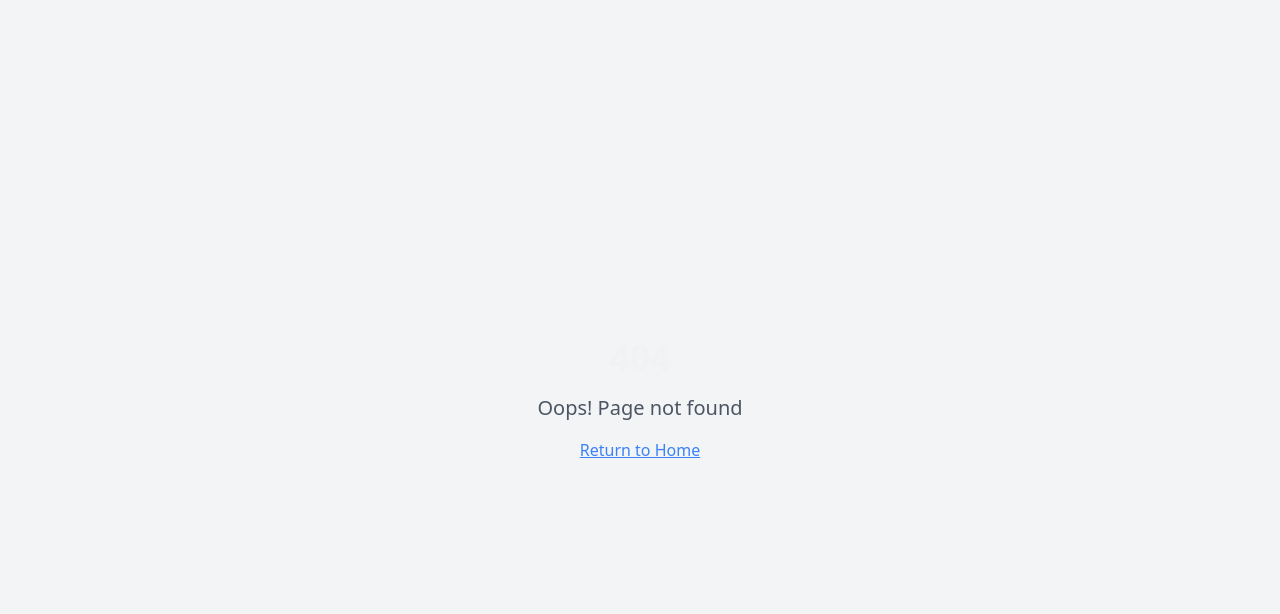
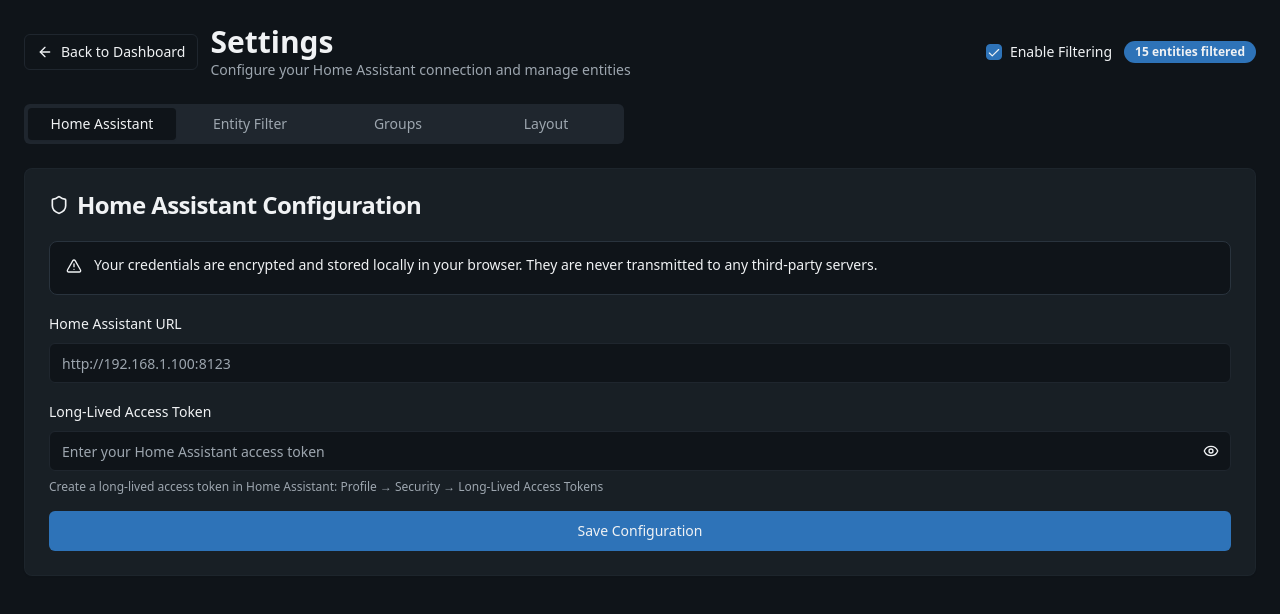
Before and after one commit to masterloucks/smart-home-mosaic-view, a React (Vite) app: page /settings in a window 1280 px wide. Before the commit this address had no page. Shown: the top 614 px of the page. Built offline with nearby package versions, Linux system fonts and the light colour scheme.

Commit message:
Rename EntityFilterConfig to Settings
Move configuration to the settings page.

```diff
--- a/src/App.tsx
+++ b/src/App.tsx
@@ -19,7 +19,7 @@ const App = () => (
         <Routes>
           <Route path="/" element={<Index />} />
           <Route path="/connection-test" element={<ConnectionTest />} />
-          <Route path="/entity-filter" element={<EntityFilterConfig />} />
+          <Route path="/settings" element={<EntityFilterConfig />} />
           {/* ADD ALL CUSTOM ROUTES ABOVE THE CATCH-ALL "*" ROUTE */}
           <Route path="*" element={<NotFound />} />
         </Routes>
--- a/src/pages/EntityFilterConfig.tsx
+++ b/src/pages/EntityFilterConfig.tsx
@@ -14,6 +14,7 @@ import { SystemWidgetConfig } from '@/components/SystemWidgetConfig';
 import { Tabs, TabsContent, TabsList, TabsTrigger } from '@/components/ui/tabs';
 import { ArrowLeft, Search, X, Plus, Trash2 } from 'lucide-react';
 import { useToast } from '@/hooks/use-toast';
+import { SecurityConfig } from '@/components/SecurityConfig';
 
 const EntityFilterConfig = () => {
   const navigate = useNavigate();
@@ -254,9 +255,9 @@ const EntityFilterConfig = () => {
             Back to Dashboard
           </Button>
           <div>
-            <h1 className="text-2xl lg:text-3xl font-bold">Entity Filter Configuration</h1>
+            <h1 className="text-2xl lg:text-3xl font-bold">Settings</h1>
             <p className="text-sm text-muted-foreground">
-              Manage which entities appear on your dashboard
+              Configure your Home Assistant connection and manage entities
             </p>
           </div>
         </div>
@@ -276,20 +277,32 @@ const EntityFilterConfig = () => {
         </div>
       </div>
 
-      {/* Main Layout */}
+      {/* Main Content */}
+      <Tabs defaultValue="connection" className="space-y-6">
+        <TabsList className="grid grid-cols-4 w-[600px]">
+          <TabsTrigger value="connection">Home Assistant</TabsTrigger>
+          <TabsTrigger value="entities">Entity Filter</TabsTrigger>
+          <TabsTrigger value="groups">Groups</TabsTrigger>
+          <TabsTrigger value="layout">Layout</TabsTrigger>
+        </TabsList>
+
+        <TabsContent value="connection">
+          <SecurityConfig
+            onConfigSaved={() => {}}
+            isConnected={isConnected}
+          />
+        </TabsContent>
+
+        <TabsContent value="entities">
           {!isConfigured ? (
             <Card>
               <CardContent className="p-6 text-center">
                 <p className="text-muted-foreground mb-4">
-              Home Assistant is not configured. Please return to the dashboard and configure your connection first.
+                  Home Assistant is not configured. Please configure your connection in the Home Assistant tab first.
                 </p>
-            <Button onClick={() => navigate('/')}>
-              Go to Dashboard
-            </Button>
               </CardContent>
             </Card>
           ) : (
-        <>
             <div className="grid grid-cols-1 lg:grid-cols-4 gap-6">
               {/* Search and Add Panel - 75% width */}
               <div className="lg:col-span-3">
@@ -472,61 +485,32 @@ const EntityFilterConfig = () => {
                       ))}
 
                       {entityFilter.length === 0 && (
-                      <div className="text-center py-6 text-muted-foreground">
-                        <p className="text-xs">No entities added</p>
-                        <p className="text-xs mt-1 opacity-75">Search and add entities to filter your dashboard</p>
+                        <div className="text-center py-8 text-muted-foreground">
+                          <Plus className="h-8 w-8 mx-auto mb-2 opacity-50" />
+                          <p className="text-xs">No entities in filter yet</p>
                         </div>
                       )}
                     </div>
-
-                  {entityFilter.length > 0 && (
-                    <div className="mt-4 pt-4 border-t">
-                      <div className="text-xs text-muted-foreground text-center">
-                        {entityFilter.length} entities will be shown on the dashboard
-                      </div>
-                    </div>
-                  )}
                   </CardContent>
                 </Card>
               </div>
             </div>
-
-          {/* Configuration Tabs */}
-          <div className="mt-8">
-            <Tabs defaultValue="filter" className="w-full">
-              <TabsList className="grid w-full grid-cols-4">
-                <TabsTrigger value="filter">Entity Filter</TabsTrigger>
-                <TabsTrigger value="groups">Group Management</TabsTrigger>
-                <TabsTrigger value="layout">Layout & Columns</TabsTrigger>
-                <TabsTrigger value="widgets">System Widgets</TabsTrigger>
-              </TabsList>
-
-              <TabsContent value="filter" className="mt-6">
-                <div className="text-center py-4 text-muted-foreground">
-                  <p>Entity filtering is managed above. Use the search and add sections to configure your entity filter.</p>
-                </div>
+          )}
         </TabsContent>
 
-              <TabsContent value="groups" className="mt-6">
+        <TabsContent value="groups">
           <GroupCustomization
-                  filteredEntities={entityFilter}
+            filteredEntities={filteredEntities}
             allEntities={allEntities || {}}
             getFriendlyName={getFriendlyName}
             getEntityType={getEntityType}
           />
         </TabsContent>
 
-              <TabsContent value="layout" className="mt-6">
+        <TabsContent value="layout">
           <LayoutCustomization />
         </TabsContent>
-
-              <TabsContent value="widgets" className="mt-6">
-                <SystemWidgetConfig />
-              </TabsContent>
       </Tabs>
-          </div>
-        </>
-      )}
     </div>
   );
 };
--- a/src/pages/Index.tsx
+++ b/src/pages/Index.tsx
@@ -391,14 +391,14 @@ const Index = () => {
             </Button>
           </Link>
 
-          <Link to="/entity-filter">
+          <Link to="/settings">
             <Button
               variant="outline"
               size="sm"
               className="touch-target"
             >
               <Settings className="h-4 w-4 mr-2" />
-              Entity Filter
+              Settings
             </Button>
           </Link>
 
```
Lines whose indentation alone changed are shown as unchanged.
